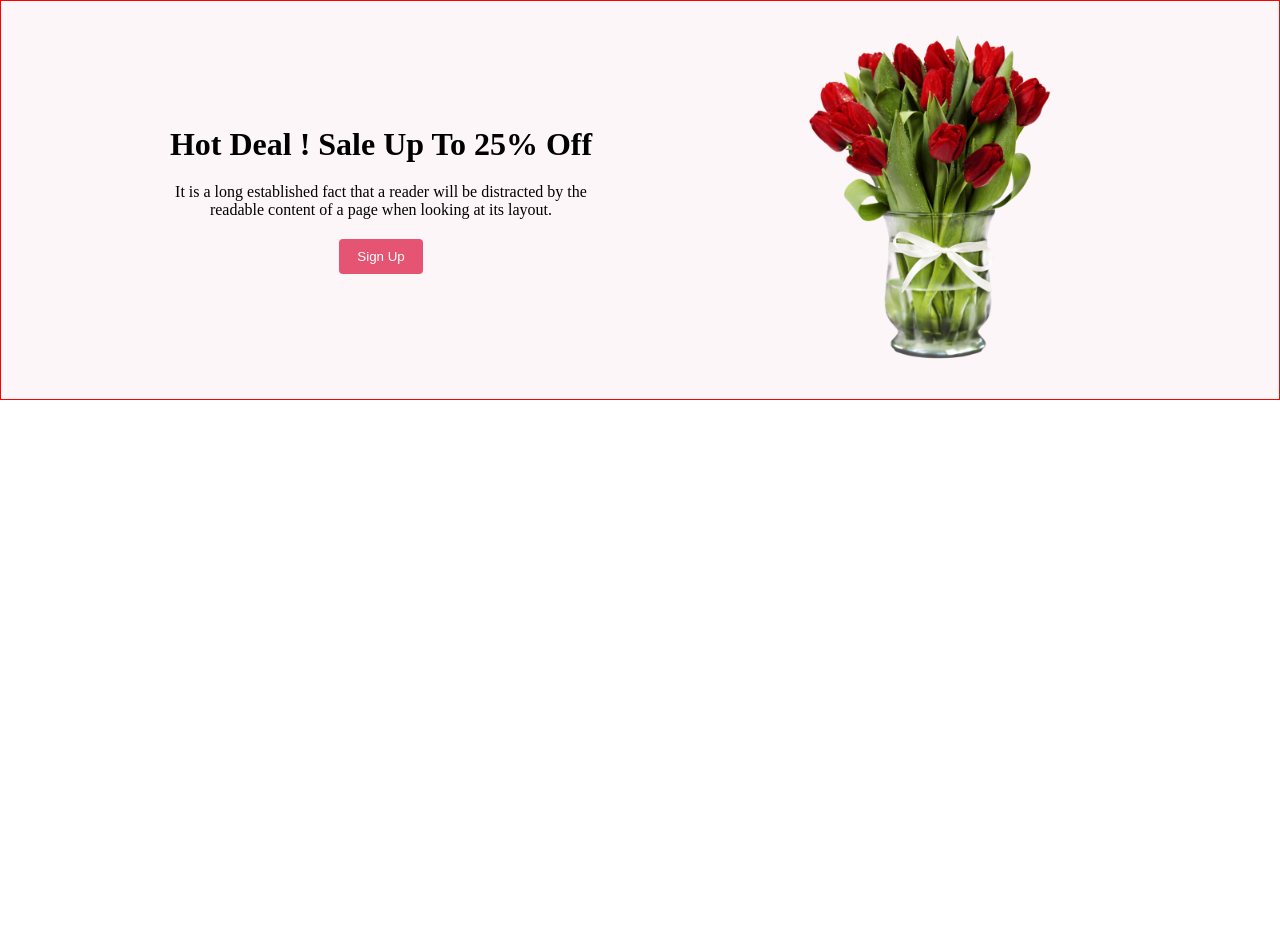
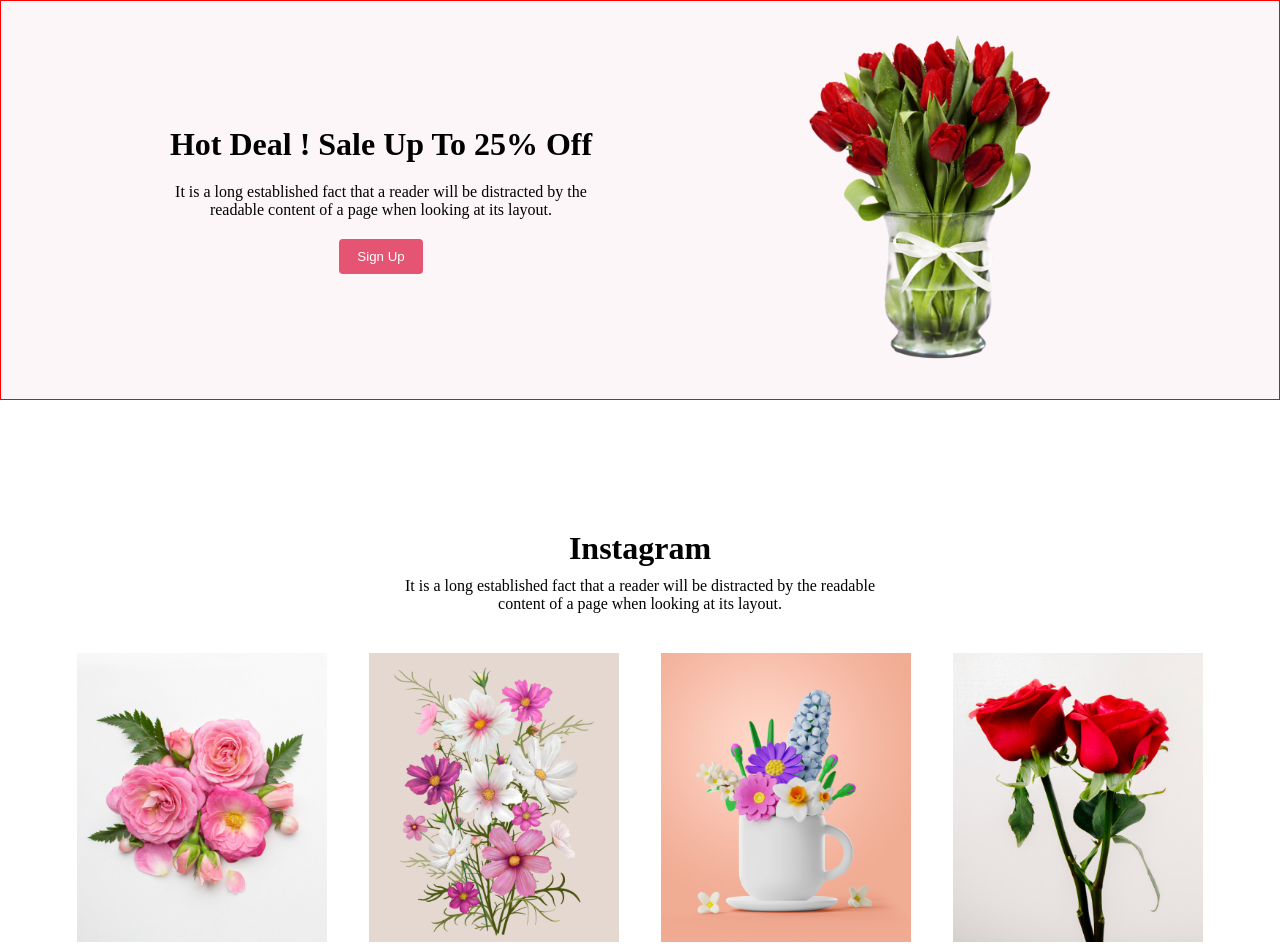
Before and after one commit to md-mohosin/flower-shop, a plain HTML site: page index.html in a window 1280 px wide. Shown: the part 1406-2352 px from the top of the page. Before the commit the page ends 1806 px from the top, so only its background shows below. Drawn offline with Linux system fonts and the light colour scheme.

Commit message:
creae instagram flowers

```diff
--- a/index.html
+++ b/index.html
@@ -70,7 +70,8 @@
     <div class="hot-deal">
         <div class="hot-deal-text">
             <h1>Hot Deal ! Sale Up To 25% Off</h1>
-            <p style="padding: 20px 0;">It is a long established fact that a reader will be distracted by the readable content of a page when
+            <p style="padding: 20px 0;">It is a long established fact that a reader will be distracted by the readable
+                content of a page when
                 looking at its layout.</p>
             <button>Sign Up </button>
         </div>
@@ -79,6 +80,34 @@
         </div>
     </div>
 
+
+
+
+
+
+
+
+    <!-- INSTAGRAM -->
+    <div class="insta">
+        <div class="insta-text">
+            <h1>Instagram</h1>
+            <p style="padding-top: 10px; padding-bottom: 40px;">It is a long established fact that a reader will be distracted by the readable content of a page when looking at its layout.</p>
+        </div>
+        <div class="insta-image">
+            <div>
+                <img src="./images/Rectangle 3.png" alt="">
+            </div>
+            <div>
+                <img src="./images/Rectangle 4.png" alt="">
+            </div>
+            <div>
+                <img src="./images/Rectangle 5.png" alt="">
+            </div>
+            <div>
+                <img src="./images/Rectangle 6.png" alt="">
+            </div>
+        </div>
+    </div>
 </body>
 
 </html>
--- a/style.css
+++ b/style.css
@@ -74,7 +74,7 @@ button {
 
 }
 
-.featured-text {
+.featured-text, .insta-text {
     text-align: center;
     margin-top: 10px;
     width: 40%;
@@ -182,3 +182,25 @@ button {
     width: 80%;
     height: 80%;
 }
+
+
+
+
+
+.insta{
+    margin-top: 130px;
+}
+
+
+.insta-image{
+    display: flex;
+    justify-content: space-between;
+    max-width: 1720px;
+    width: 88%;
+    gap: 30px;
+    margin: 0 auto;
+}
+
+.insta-image img{
+    width: 250px;
+}
```
